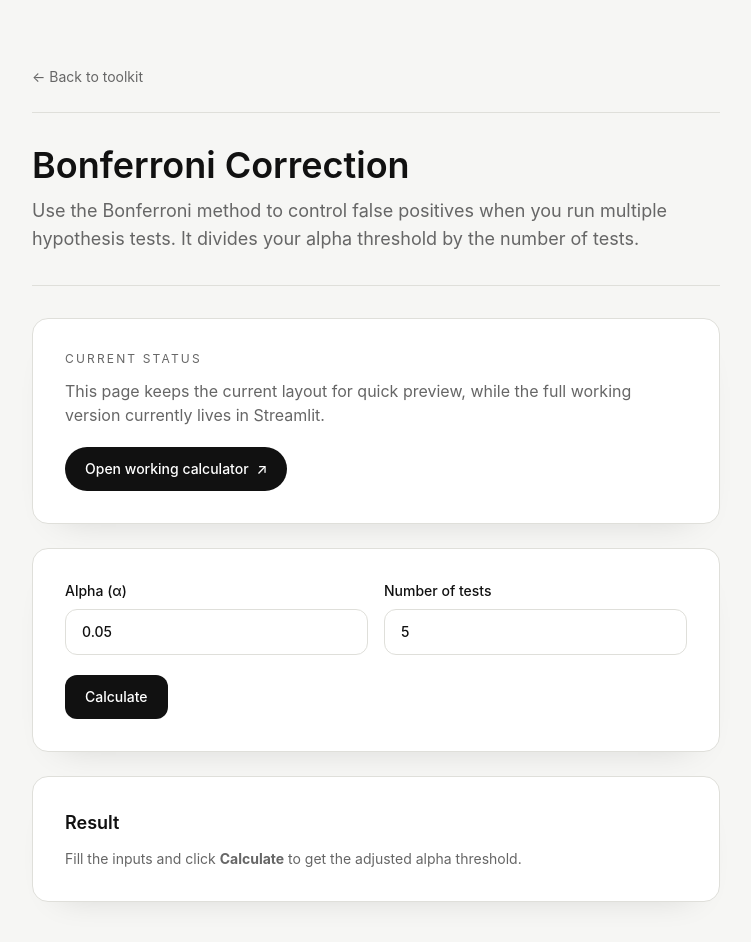
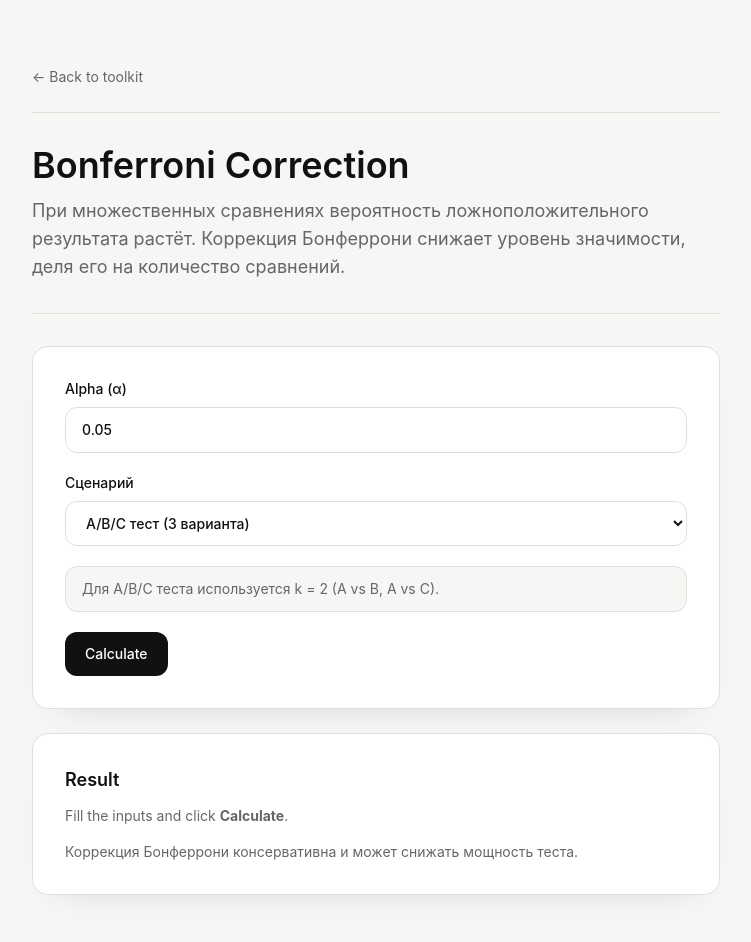
Before and after one commit to elizabeth290789/ab-tools-site, a Next.js app: page /bonferroni in a window 1280 px wide. Shown: the top 942 px of the page, without its empty margins (264-1015 px from the left). Built offline with nearby package versions, Linux system fonts and the light colour scheme.

Commit message:
Simplify Bonferroni page at /bonferroni

```diff
--- a/app/bonferroni/page.tsx
+++ b/app/bonferroni/page.tsx
@@ -2,38 +2,49 @@
 
 import { FormEvent, useMemo, useState } from 'react';
 import Link from 'next/link';
-import { usePathname } from 'next/navigation';
+
+type Scenario = 'custom' | 'abc';
 
 export default function BonferroniPage() {
-  const pathname = usePathname();
-  const streamlitUrlMapping: Record<string, string> = {
-    '/sample-size': 'https://abtest-calc.streamlit.app/sample-size',
-    '/mde': 'https://abtest-calc.streamlit.app/mde',
-    '/srm': 'https://abtest-calc.streamlit.app/srm',
-    '/stat-test': 'https://abtest-calc.streamlit.app/stat-test',
-    '/bonferroni': 'https://abtest-calc.streamlit.app/bonferroni',
-    '/stat-test-arpu': 'https://abtest-calc.streamlit.app/stat-test-arpu'
-  };
-  const workingCalculatorLink = streamlitUrlMapping[pathname] ?? 'https://abtest-calc.streamlit.app/';
-
   const [alpha, setAlpha] = useState('0.05');
-  const [numTests, setNumTests] = useState('5');
+  const [scenario, setScenario] = useState<Scenario>('abc');
+  const [customComparisons, setCustomComparisons] = useState('3');
   const [hasCalculated, setHasCalculated] = useState(false);
 
-  const correctedAlpha = useMemo(() => {
-    const alphaValue = Number(alpha);
-    const testsValue = Number(numTests);
+  const comparisons = useMemo(() => {
+    if (scenario === 'abc') {
+      return 2;
+    }
 
-    if (!Number.isFinite(alphaValue) || !Number.isFinite(testsValue) || testsValue <= 0) {
+    const parsedComparisons = Number(customComparisons);
+    if (!Number.isFinite(parsedComparisons) || parsedComparisons <= 0) {
       return null;
     }
 
-    return alphaValue / testsValue;
-  }, [alpha, numTests]);
+    return parsedComparisons;
+  }, [customComparisons, scenario]);
+
+  const correctedAlpha = useMemo(() => {
+    const parsedAlpha = Number(alpha);
+
+    if (!Number.isFinite(parsedAlpha) || parsedAlpha <= 0 || parsedAlpha >= 1 || comparisons === null) {
+      return null;
+    }
+
+    return parsedAlpha / comparisons;
+  }, [alpha, comparisons]);
 
   const onCalculate = (event: FormEvent<HTMLFormElement>) => {
     event.preventDefault();
     setHasCalculated(true);
+  };
+
+  const formatValue = (value: number) => {
+    if (!Number.isFinite(value)) {
+      return '—';
+    }
+
+    return Number(value.toFixed(6)).toString();
   };
 
   return (
@@ -49,36 +60,19 @@ export default function BonferroniPage() {
         <header className="mt-6 border-y border-border py-8">
           <h1 className="text-3xl font-semibold leading-tight md:text-4xl">Bonferroni Correction</h1>
           <p className="mt-3 max-w-2xl text-base text-muted md:text-lg">
-            Use the Bonferroni method to control false positives when you run multiple hypothesis tests.
-            It divides your alpha threshold by the number of tests.
+            При множественных сравнениях вероятность ложноположительного результата растёт. Коррекция
+            Бонферрони снижает уровень значимости, деля его на количество сравнений.
           </p>
         </header>
 
-
         <section className="mt-8 rounded-2xl border border-border bg-white p-6 shadow-card md:p-8">
-          <p className="text-xs uppercase tracking-[0.18em] text-muted">Current status</p>
-          <p className="mt-3 text-sm leading-relaxed text-muted md:text-base">
-            This page keeps the current layout for quick preview, while the full working version currently lives
-            in Streamlit.
-          </p>
-          <Link
-            href={workingCalculatorLink}
-            target="_blank"
-            rel="noopener noreferrer"
-            className="mt-5 inline-flex items-center gap-2 rounded-full bg-ink px-5 py-3 text-sm font-medium text-white transition-opacity hover:opacity-90"
-          >
-            Open working calculator <span aria-hidden>↗</span>
-          </Link>
-        </section>
-
-        <section className="mt-6 rounded-2xl border border-border bg-white p-6 shadow-card md:p-8">
           <form onSubmit={onCalculate} className="space-y-5">
-            <div className="grid gap-4 md:grid-cols-2">
             <label className="flex flex-col gap-2 text-sm font-medium">
               <span>Alpha (α)</span>
               <input
                 type="number"
-                  min="0"
+                min="0.000001"
+                max="0.999999"
                 step="any"
                 value={alpha}
                 onChange={(event) => setAlpha(event.target.value)}
@@ -88,18 +82,35 @@ export default function BonferroniPage() {
             </label>
 
             <label className="flex flex-col gap-2 text-sm font-medium">
-                <span>Number of tests</span>
+              <span>Сценарий</span>
+              <select
+                value={scenario}
+                onChange={(event) => setScenario(event.target.value as Scenario)}
+                className="rounded-xl border border-border bg-white px-4 py-3 text-sm outline-none transition-colors focus:border-ink/40"
+              >
+                <option value="abc">A/B/C тест (3 варианта)</option>
+                <option value="custom">Свое количество сравнений</option>
+              </select>
+            </label>
+
+            {scenario === 'custom' ? (
+              <label className="flex flex-col gap-2 text-sm font-medium">
+                <span>Количество сравнений (k)</span>
                 <input
                   type="number"
                   min="1"
                   step="1"
-                  value={numTests}
-                  onChange={(event) => setNumTests(event.target.value)}
-                  placeholder="5"
+                  value={customComparisons}
+                  onChange={(event) => setCustomComparisons(event.target.value)}
+                  placeholder="3"
                   className="rounded-xl border border-border bg-white px-4 py-3 text-sm outline-none transition-colors focus:border-ink/40"
                 />
               </label>
+            ) : (
+              <div className="rounded-xl border border-border bg-canvas px-4 py-3 text-sm text-muted">
+                Для A/B/C теста используется k = 2 (A vs B, A vs C).
               </div>
+            )}
 
             <button
               type="submit"
@@ -113,19 +124,24 @@ export default function BonferroniPage() {
         <section className="mt-6 rounded-2xl border border-border bg-white p-6 shadow-card md:p-8">
           <h2 className="text-lg font-semibold">Result</h2>
           {hasCalculated ? (
-            correctedAlpha === null ? (
-              <p className="mt-3 text-sm text-muted">Please enter valid numeric values.</p>
+            correctedAlpha === null || comparisons === null ? (
+              <p className="mt-3 text-sm text-muted">Введите корректные значения alpha и k.</p>
             ) : (
-              <div className="mt-4 rounded-xl border border-border bg-canvas px-4 py-3">
-                <p className="text-xs uppercase tracking-[0.18em] text-muted">Corrected alpha (α / tests)</p>
-                <p className="mt-2 text-2xl font-semibold">{correctedAlpha.toPrecision(6)}</p>
+              <div className="mt-4 space-y-2 rounded-xl border border-border bg-canvas px-4 py-3">
+                <p className="text-sm">alpha = {formatValue(Number(alpha))}</p>
+                <p className="text-sm">k = {comparisons}</p>
+                <p className="text-sm font-semibold">corrected alpha = {formatValue(correctedAlpha)}</p>
               </div>
             )
           ) : (
             <p className="mt-3 text-sm text-muted">
-              Fill the inputs and click <strong>Calculate</strong> to get the adjusted alpha threshold.
+              Fill the inputs and click <strong>Calculate</strong>.
             </p>
           )}
+
+          <p className="mt-4 text-sm text-muted">
+            Коррекция Бонферрони консервативна и может снижать мощность теста.
+          </p>
         </section>
       </div>
     </main>
```
Lines whose indentation alone changed are shown as unchanged.
